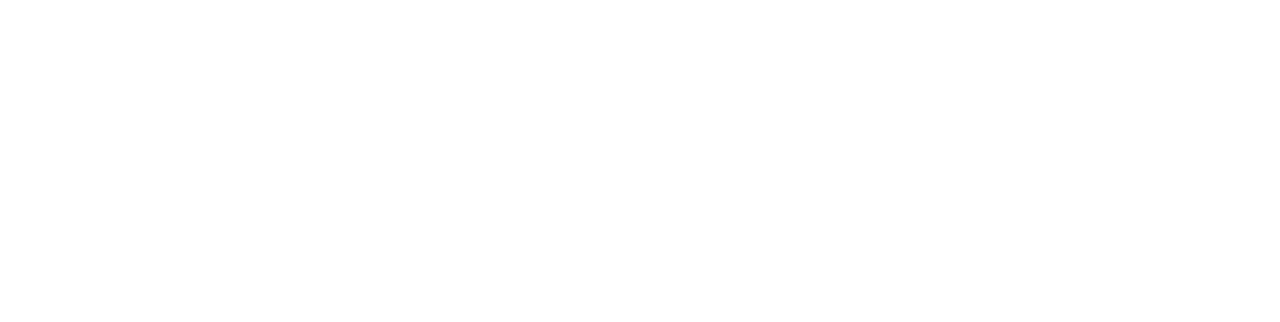
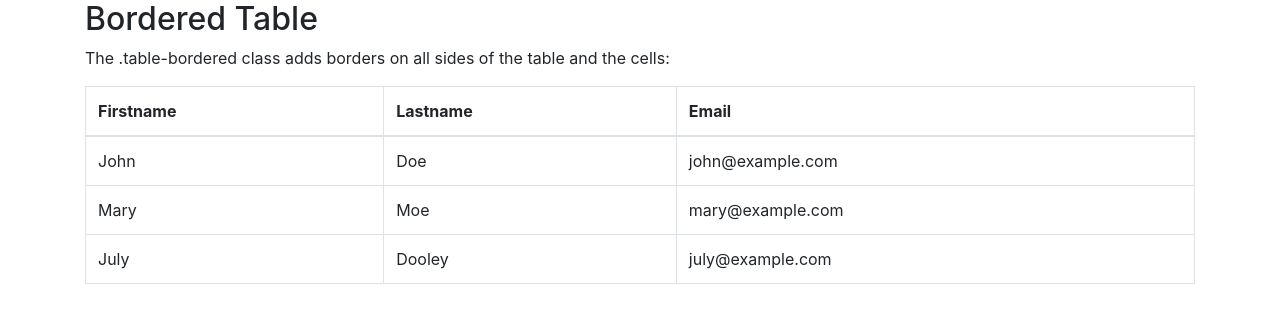
Before and after one commit to iamkalpa/TestProject, a plain HTML site: page index.html in a window 1280 px wide. Drawn offline with nearby package versions, Linux system fonts and the light colour scheme.

Commit message:
added tables in index

```diff
--- a/index.html
+++ b/index.html
@@ -1,10 +1,46 @@
 <!DOCTYPE html>
-<html>
-    <head>
-        <meta charset="utf-8">
-        <title>Test Project</title>
-    </head>
-    <body>
+<html lang="en">
+<head>
+  <title>Bootstrap Example</title>
+  <meta charset="utf-8">
+  <meta name="viewport" content="width=device-width, initial-scale=1">
+  <link rel="stylesheet" href="https://cdn.jsdelivr.net/npm/bootstrap@4.6.2/dist/css/bootstrap.min.css">
+  <script src="https://cdn.jsdelivr.net/npm/jquery@3.6.3/dist/jquery.slim.min.js"></script>
+  <script src="https://cdn.jsdelivr.net/npm/popper.js@1.16.1/dist/umd/popper.min.js"></script>
+  <script src="https://cdn.jsdelivr.net/npm/bootstrap@4.6.2/dist/js/bootstrap.bundle.min.js"></script>
+</head>
+<body>
 
-    </body>
+<div class="container">
+  <h2>Bordered Table</h2>
+  <p>The .table-bordered class adds borders on all sides of the table and the cells:</p>
+  <table class="table table-bordered">
+    <thead>
+      <tr>
+        <th>Firstname</th>
+        <th>Lastname</th>
+        <th>Email</th>
+      </tr>
+    </thead>
+    <tbody>
+      <tr>
+        <td>John</td>
+        <td>Doe</td>
+        <td>john@example.com</td>
+      </tr>
+      <tr>
+        <td>Mary</td>
+        <td>Moe</td>
+        <td>mary@example.com</td>
+      </tr>
+      <tr>
+        <td>July</td>
+        <td>Dooley</td>
+        <td>july@example.com</td>
+      </tr>
+    </tbody>
+  </table>
+</div>
+
+</body>
 </html>
```
